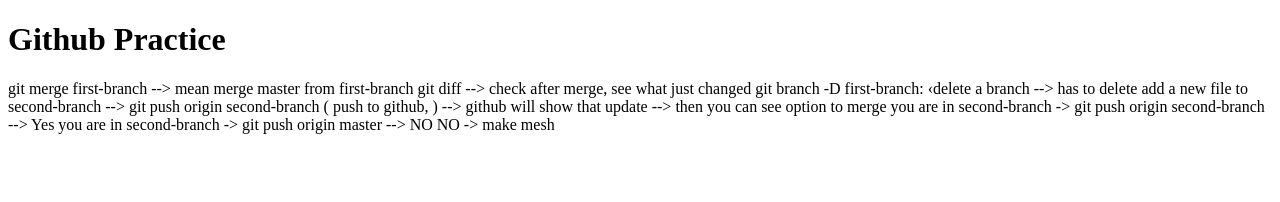
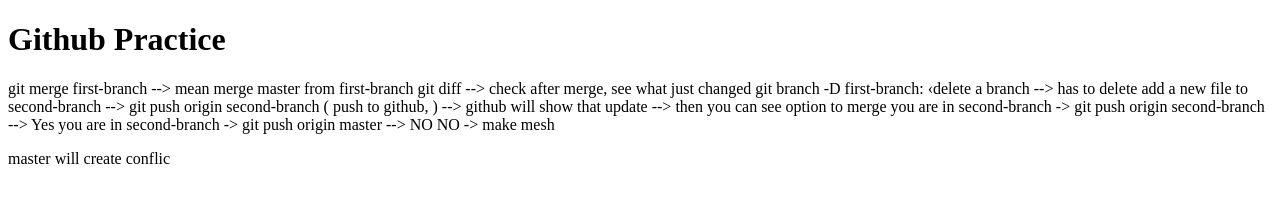
Before and after one commit to DangmylinhART/test-Github, a plain HTML site: page Term2/gitpractice/index.html in a window 1280 px wide. Drawn offline with Linux system fonts and the light colour scheme.

Commit message:
add p conflic to master

```diff
--- a/Term2/gitpractice/index.html
+++ b/Term2/gitpractice/index.html
@@ -22,6 +22,7 @@
     you are in second-branch -> git push origin master --> NO NO -> make mesh
 
     </p>
+    <p>master will create conflic </p>
 </body>
 
 </html>
```
